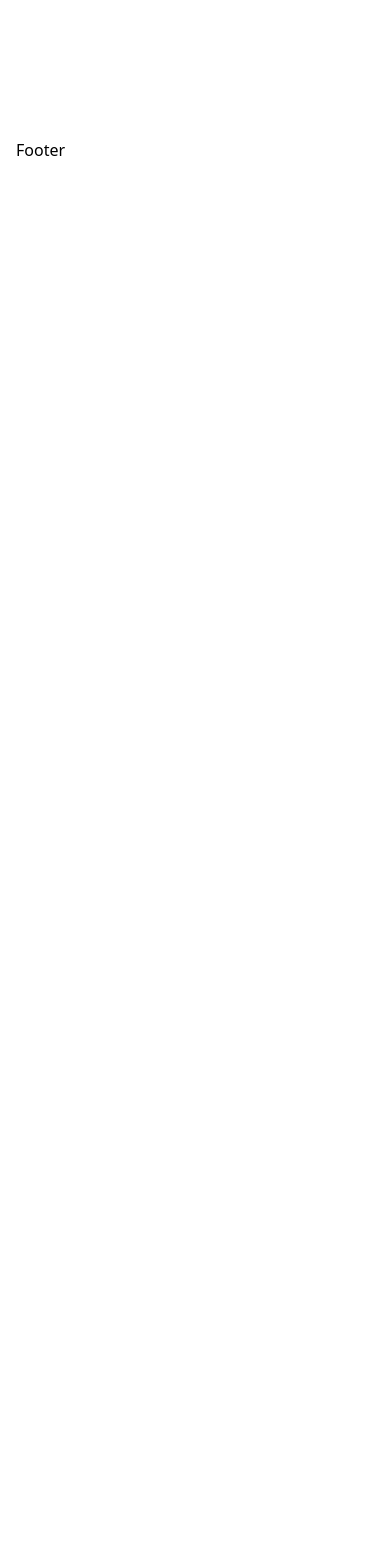
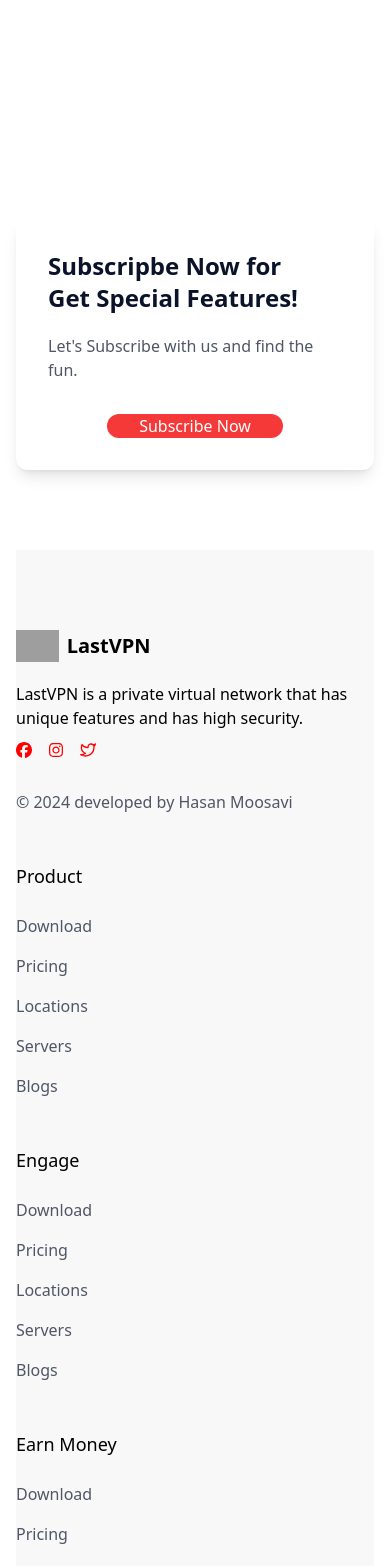
Before and after one commit to hasan814/React-TailwindCSS, a React (Vite) app: page / in a window 390 px wide. Shown: the part 5300-6866 px from the top of the page. Before the commit the page ends 5462 px from the top, so only its background shows below. Built offline with nearby package versions, Linux system fonts and the light colour scheme; grey boxes are pictures that could not be loaded.

Commit message:
Completed Footer Section

```diff
--- a/src/App.tsx
+++ b/src/App.tsx
@@ -6,6 +6,7 @@
 import Header from "./components/layouts/Header";
 import About from "./components/templates/About";
 import Hero from "./components/templates/Hero";
+import Subscribe from "./components/templates/Subscribe";
 
 const App = () => {
   return (
@@ -17,6 +18,7 @@
       <Pricing />
       <GlobalNetwork />
       <Testimonial />
+      <Subscribe />
       <Footer />
     </div>
   );
--- a/src/components/layouts/Footer.tsx
+++ b/src/components/layouts/Footer.tsx
@@ -1,5 +1,28 @@
+import FooterBrand from "../modules/FooterBrand";
+import FooterLinks from "../modules/FooterLinks";
+
 const Footer = () => {
-  return <div>Footer</div>;
+  return (
+    <footer className="bg-[#F8F8F8]">
+      <div className="py-20">
+        <div className="grid grid-cols-1 md:grid-cols-2 lg:grid-cols-4 gap-12">
+          <FooterBrand />
+          <FooterLinks
+            title="Product"
+            links={["Download", "Pricing", "Locations", "Servers", "Blogs"]}
+          />
+          <FooterLinks
+            title="Engage"
+            links={["Download", "Pricing", "Locations", "Servers", "Blogs"]}
+          />
+          <FooterLinks
+            title="Earn Money"
+            links={["Download", "Pricing", "Locations"]}
+          />
+        </div>
+      </div>
+    </footer>
+  );
 };
 
 export default Footer;
--- /dev/null
+++ b/src/components/modules/FooterBrand.tsx
@@ -0,0 +1,26 @@
+import SocialIcons from "./SocialIcons";
+
+const FooterBrand = () => {
+  return (
+    <div className="lg:col-span-1">
+      <div className="flex items-center gap-2 mb-5">
+        <img
+          className="h-8"
+          src="https://img.icons8.com/pulsar-color/48/logo.png"
+          alt="logo"
+        />
+        <span className="text-xl font-bold">LastVPN</span>
+      </div>
+      <p>
+        LastVPN is a private virtual network that has unique features and has
+        high security.
+      </p>
+      <SocialIcons />
+      <p className="text-primary-text mt-8">
+        &copy; 2024 developed by Hasan Moosavi
+      </p>
+    </div>
+  );
+};
+
+export default FooterBrand;
--- /dev/null
+++ b/src/components/modules/FooterLinks.tsx
@@ -0,0 +1,21 @@
+import { IFooterLinksProps } from "../../types";
+import { Link } from "react-router-dom";
+
+const FooterLinks = ({ title, links }: IFooterLinksProps) => {
+  return (
+    <div>
+      <h3 className="font-medium text-lg mb-6">{title}</h3>
+      <ul className="space-y-4 text-primary-text">
+        {links.map((link, index) => (
+          <li key={index}>
+            <Link to={"#"} className="hover:text-primary">
+              {link}
+            </Link>
+          </li>
+        ))}
+      </ul>
+    </div>
+  );
+};
+
+export default FooterLinks;
--- /dev/null
+++ b/src/components/modules/SocialIcons.tsx
@@ -0,0 +1,21 @@
+import { FaFacebook, FaInstagram } from "react-icons/fa6";
+import { FiTwitter } from "react-icons/fi";
+import { Link } from "react-router-dom";
+
+const SocialIcons = () => {
+  return (
+    <div className="flex gap-4 mt-3">
+      <Link to={"/"}>
+        <FaFacebook color="red" />
+      </Link>
+      <Link to={"/"}>
+        <FaInstagram color="red" />
+      </Link>
+      <Link to={"/"}>
+        <FiTwitter color="red" />
+      </Link>
+    </div>
+  );
+};
+
+export default SocialIcons;
--- /dev/null
+++ b/src/components/templates/Subscribe.tsx
@@ -0,0 +1,26 @@
+const Subscribe = () => {
+  return (
+    <section className="py-20">
+      <div className="bg-white rounded-xl shadow-lg lg:p-16 md:p-12 p-8 hover:shadow-2xl transition-all duration-500">
+        <div className="flex flex-col md:flex-row justify-between items-center gap-8">
+          <div>
+            <h2 className="lg:text-4xl md:text-3xl text-2xl font-bold text-heading-text mb-5">
+              Subscripbe Now for <br />
+              Get Special Features!
+            </h2>
+            <p className="text-primary-text">
+              Let's Subscribe with us and find the fun.
+            </p>
+          </div>
+          <div>
+            <button className="bg-primary text-white hover:bg-red-600 lg:px-16 md:px-12 md:py-3 lg:py-4 px-8 rounded-xl hover:opacity-90 transition-all duration-300">
+              Subscribe Now
+            </button>
+          </div>
+        </div>
+      </div>
+    </section>
+  );
+};
+
+export default Subscribe;
--- a/src/components/templates/Testimonial.tsx
+++ b/src/components/templates/Testimonial.tsx
@@ -1,6 +1,6 @@
 const Testimonial = () => {
   return (
-    <section className="py-20">
+    <section className="py-20" id="tesimonial">
       <div className="text-center mb-16">
         <h2 className="text-4xl font-bold text-heading-text mb-4 md:w-1/3 mx-auto">
           Trusted by Thousands of Happy Customers
--- a/src/types/index.ts
+++ b/src/types/index.ts
@@ -27,3 +27,9 @@
   price: string;
   features: string[];
 };
+
+
+export interface IFooterLinksProps {
+  title: string;
+  links: string[];
+}
--- a/src/utils/LinkHelper.ts
+++ b/src/utils/LinkHelper.ts
@@ -1,9 +1,9 @@
 export const navItems = [
-  { name: "home", id: "home" },
-  { name: "about", id: "about" },
-  { name: "pricing", id: "pricing" },
-  { name: "features", id: "features" },
-  { name: "globalnetwork", id: "globalnetwork" },
+  { name: "Home", id: "home" },
+  { name: "Features", id: "features" },
+  { name: "Pricing", id: "pricing" },
+  { name: "Tesimonial", id: "tesimonial" },
+  { name: "Help", id: "help" },
 ];
 
 
```
